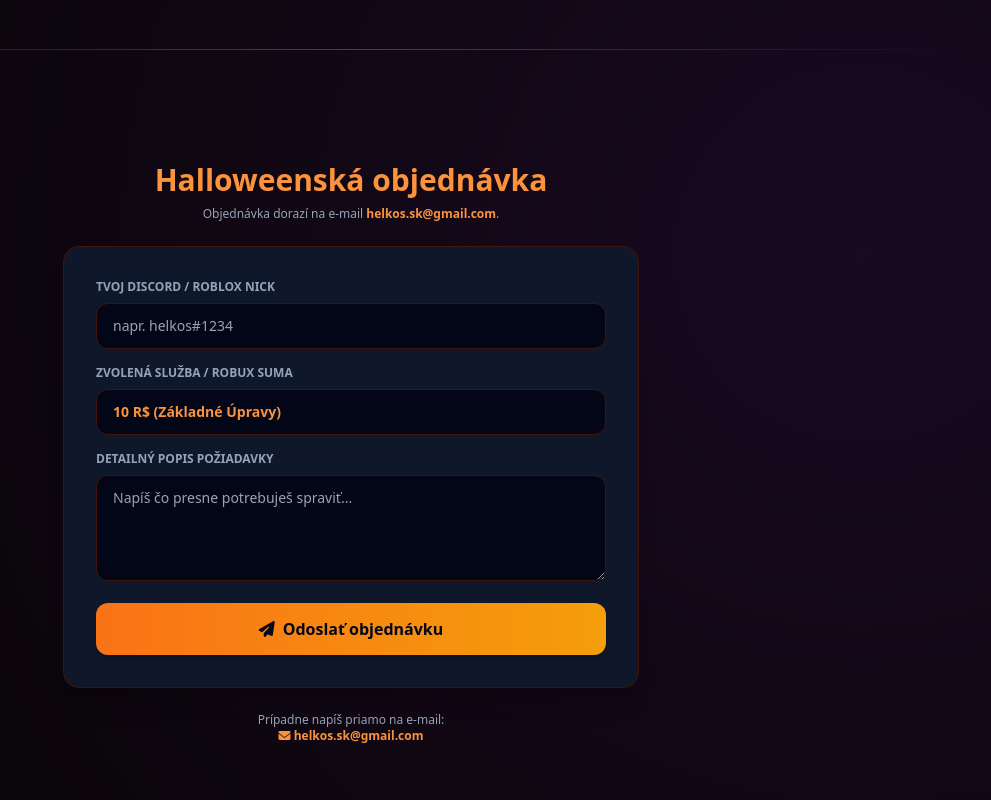
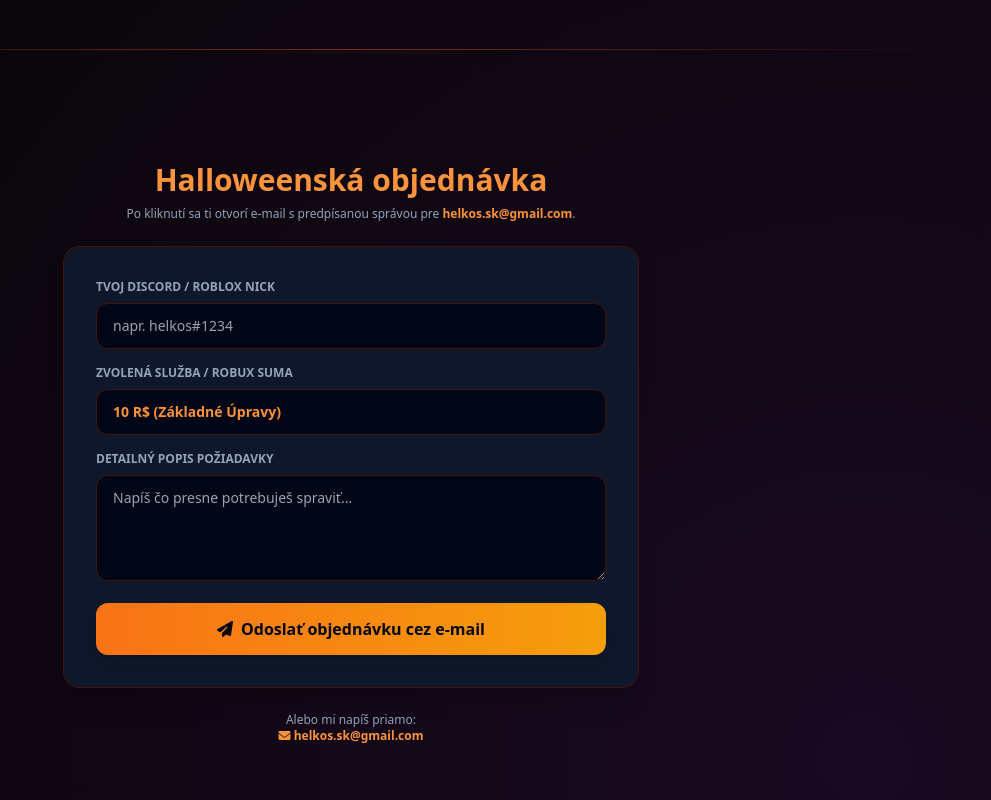
Before and after one commit to palkoheldak1234-eng/storm-rp-web, a plain HTML site: page index.html in a window 1280 px wide. Shown: the part 2260-3060 px from the top of the page, without its empty margins (289-1280 px from the left). Drawn offline with nearby package versions, Linux system fonts and the light colour scheme.

```diff
--- a/index.html
+++ b/index.html
@@ -190,11 +190,63 @@
         <div class="w-full h-px bg-gradient-to-r from-transparent via-orange-600/50 to-transparent"></div>
 
         <!-- 6. OBJEDNÁVKOVÝ FORMULÁR -->
-        <section id="kontakt" class="py-8 max-w-xl mx-auto scroll-mt-28">
-            <div class="text-center mb-6 space-y-2">
-                <h2 class="text-3xl font-extrabold text-orange-400">Halloweenská objednávka</h2>
-                <p class="text-slate-400 text-xs">Objednávka dorazí na e-mail <span class="text-orange-400 font-semibold">helkos.sk@gmail.com</span>.</p>
-            </div>
+<section id="kontakt" class="py-8 max-w-xl mx-auto scroll-mt-28">
+    <div class="text-center mb-6 space-y-2">
+        <h2 class="text-3xl font-extrabold text-orange-400">Halloweenská objednávka</h2>
+        <p class="text-slate-400 text-xs">Po kliknutí sa ti otvorí e-mail s predpísanou správou pre <span class="text-orange-400 font-semibold">helkos.sk@gmail.com</span>.</p>
+    </div>
+
+    <!-- FORMULÁR S PRIAMYM OTVORENÍM MAILU -->
+    <form onsubmit="sendMailDirect(event)" class="bg-slate-900 border border-orange-950 p-8 rounded-2xl space-y-4 shadow-xl">
+        <div>
+            <label class="block text-xs font-semibold text-slate-400 uppercase mb-2">Tvoj Discord / Roblox Nick</label>
+            <input type="text" id="userNick" required class="w-full bg-slate-950 border border-orange-950 rounded-xl px-4 py-3 text-sm focus:outline-none focus:border-orange-500 text-white" placeholder="napr. helkos#1234">
+        </div>
+
+        <div>
+            <label class="block text-xs font-semibold text-slate-400 uppercase mb-2">Zvolená služba / Robux suma</label>
+            <input type="text" id="selectedBalicek" readonly class="w-full bg-slate-950 border border-orange-950 text-orange-400 font-bold rounded-xl px-4 py-3 text-sm focus:outline-none" value="10 R$ (Základné Úpravy)">
+        </div>
+
+        <div>
+            <label class="block text-xs font-semibold text-slate-400 uppercase mb-2">Detailný popis požiadavky</label>
+            <textarea id="userDesc" rows="4" required class="w-full bg-slate-950 border border-orange-950 rounded-xl px-4 py-3 text-sm focus:outline-none focus:border-orange-500 text-white" placeholder="Napíš čo presne potrebuješ spraviť..."></textarea>
+        </div>
+
+        <!-- TLAČIDLO -->
+        <button type="submit" class="w-full bg-gradient-to-r from-orange-500 to-amber-500 hover:from-orange-400 hover:to-amber-400 text-slate-950 font-bold py-3.5 rounded-xl shadow-lg transition cursor-pointer flex items-center justify-center gap-2">
+            <i class="fa-solid fa-paper-plane"></i> Odoslať objednávku cez e-mail
+        </button>
+    </form>
+
+    <div class="mt-6 text-center text-xs text-slate-400 space-y-2">
+        <p>Alebo mi napíš priamo:</p>
+        <a href="mailto:helkos.sk@gmail.com" class="text-orange-400 font-bold hover:underline"><i class="fa-solid fa-envelope"></i> helkos.sk@gmail.com</a>
+    </div>
+</section>
+
+<script>
+    function selectPkg(pkgName) {
+        var input = document.getElementById('selectedBalicek');
+        if(input) input.value = pkgName;
+    }
+
+    function sendMailDirect(e) {
+        e.preventDefault();
+
+        var nick = document.getElementById('userNick').value;
+        var balicek = document.getElementById('selectedBalicek').value;
+        var desc = document.getElementById('userDesc').value;
+
+        var email = "helkos.sk@gmail.com";
+        var subject = encodeURIComponent("👻 Nová halloweenska objednávka: " + balicek);
+        var body = encodeURIComponent("Kontakt (Discord/Roblox): " + nick + "\nVybraná služba: " + balicek + "\n\nPopis požiadavky:\n" + desc);
+
+        // Okamžite otvorí e-mailovú aplikáciu zákazníka s vyplnenými údajmi
+        window.location.href = "mailto:" + email + "?subject=" + subject + "&body=" + body;
+    }
+</script>
+
 
             <!-- OZNÁMENÍ O ÚSPĚŠNÉM ODOSLANÍ -->
             <div id="successBox" class="hidden bg-emerald-950/90 border border-emerald-500 p-6 rounded-2xl text-center space-y-2 mb-6">
```
